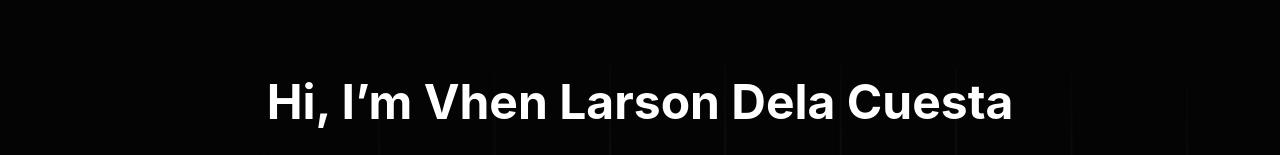
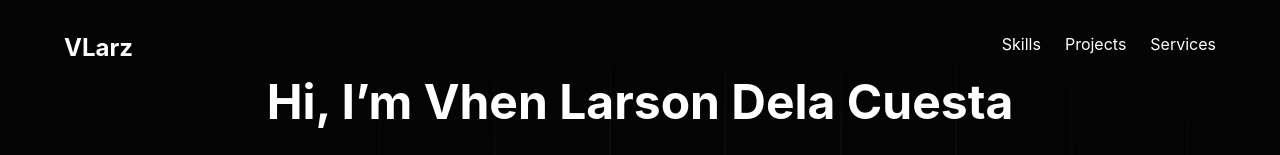
Before and after one commit to VLarz/portfolio, a React (Create React App) app: page / in a window 1280 px wide. Shown: the top 155 px of the page. Built offline with nearby package versions, Linux system fonts and the light colour scheme.

Commit message:
add navbar component

```diff
--- /dev/null
+++ b/src/components/Navbar.tsx
@@ -0,0 +1,42 @@
+type Props = React.HTMLAttributes<HTMLElement>;
+
+type NavMenu = {
+  url: string;
+  label: string;
+};
+
+const navMenu: NavMenu[] = [
+  {
+    url: `/#skills`,
+    label: `Skills`,
+  },
+  {
+    url: `/#projects`,
+    label: `Projects`,
+  },
+  {
+    url: `#services`,
+    label: `Services`,
+  },
+];
+
+export default function Navbar({ className, style, ...props }: Props) {
+  return (
+    <nav
+      {...props}
+      className={`fixed top-0 w-full flex justify-center items-center py-8 ${className}`}
+      style={style}
+    >
+      <div className={`max-w-8xl px-16 flex justify-between w-full`}>
+        <h1 className={`font-bold text-2xl`}>VLarz</h1>
+        <ul className={`flex gap-x-6`}>
+          {navMenu.map((menu, index) => (
+            <li key={index}>
+              <a href={menu.url}>{menu.label}</a>
+            </li>
+          ))}
+        </ul>
+      </div>
+    </nav>
+  );
+}
--- a/src/index.tsx
+++ b/src/index.tsx
@@ -1,6 +1,7 @@
 import React from 'react';
 import ReactDOM from 'react-dom/client';
 import App from './App';
+import Navbar from './components/Navbar';
 import './index.css';
 import reportWebVitals from './reportWebVitals';
 
@@ -10,6 +11,7 @@ const root = ReactDOM.createRoot(
 root.render(
   <React.StrictMode>
     <main className={`font-inter bg-black text-white`}>
+      <Navbar />
       <App />
     </main>
   </React.StrictMode>
```
